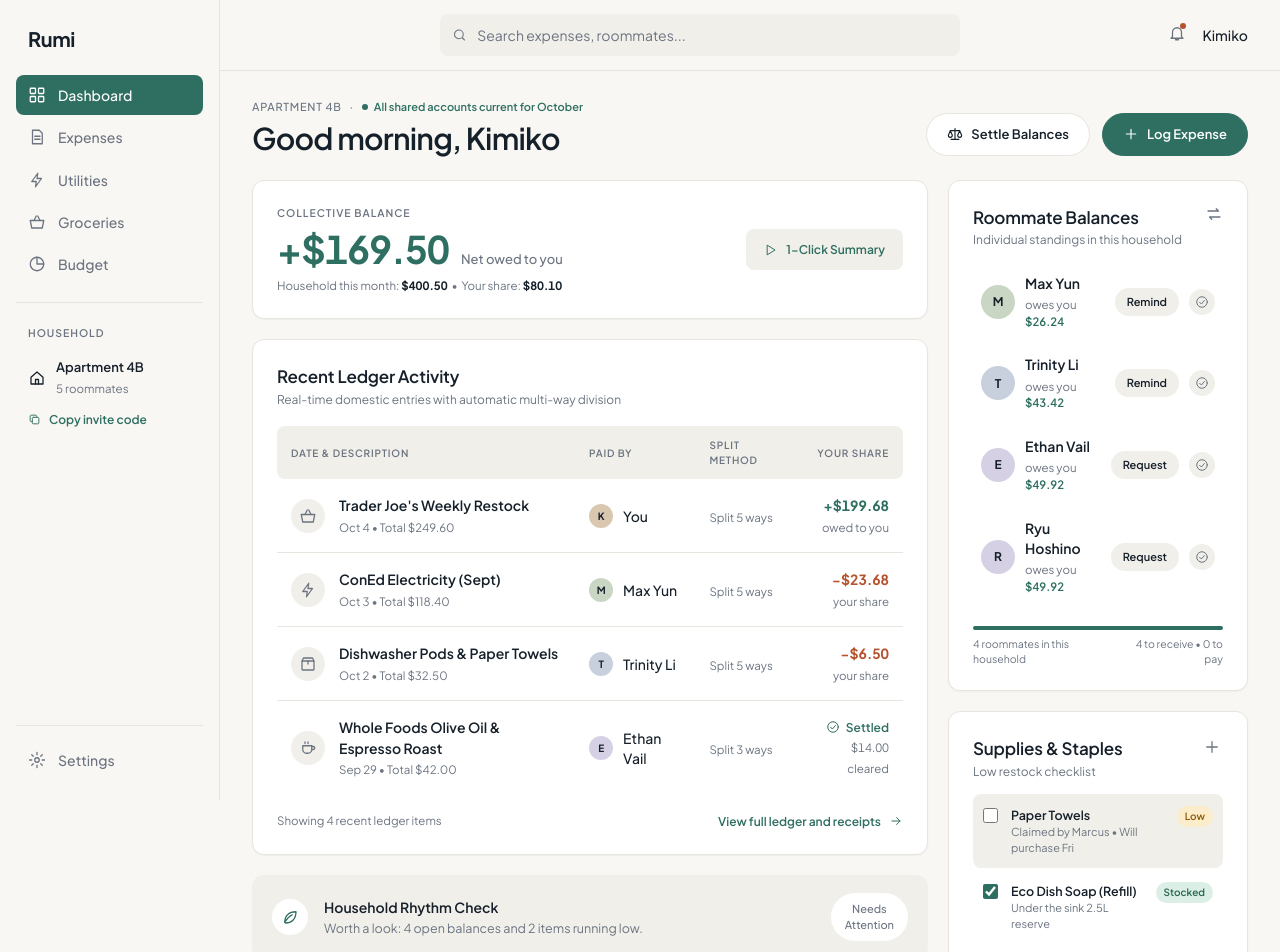
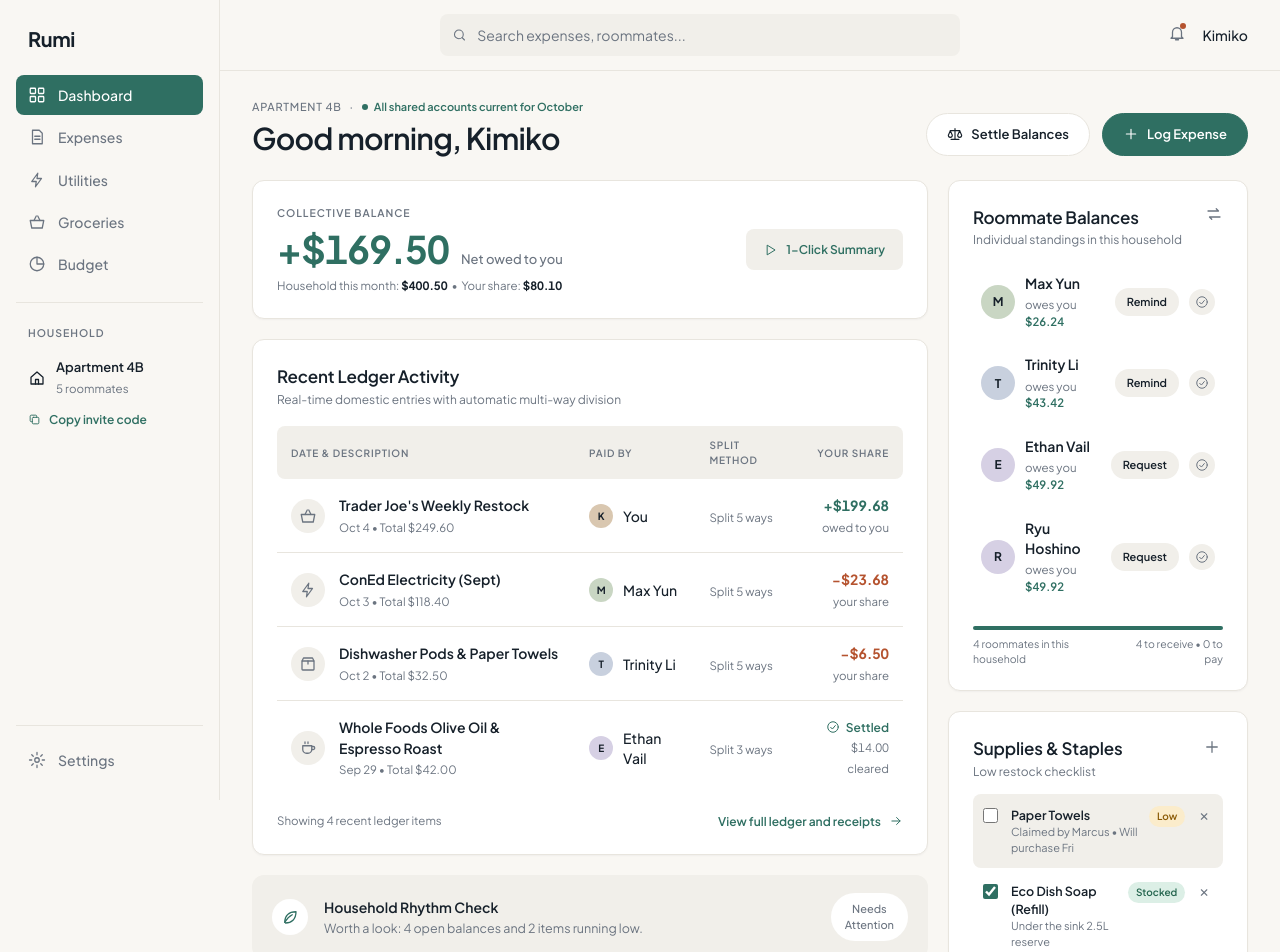
Before and after one commit to k13iko/rumi, a React (Vite) app: page / in a window 1280 px wide. Shown: the top 952 px of the page. Built offline with nearby package versions, Linux system fonts and the light colour scheme.

Commit message:
addded delete option for supplies

```diff
--- a/src/App.tsx
+++ b/src/App.tsx
@@ -98,6 +98,12 @@ export default function App() {
     show(`Added ${name} to the list.`)
   }
 
+  function handleRemoveSupply(supply: Supply) {
+    const before = supplies // remember the list so Undo can restore it
+    setSupplies(supplies.filter((s) => s.id !== supply.id))
+    show(`Removed ${supply.name}.`, { label: 'Undo', onClick: () => setSupplies(before) })
+  }
+
   return (
     <div className="app">
       <Sidebar householdName="Apartment 4B" memberCount={MEMBERS.length} />
@@ -140,7 +146,7 @@ export default function App() {
               <div id="roommates">
                 <Roommates members={MEMBERS} expenses={expenses} net={net} meId={ME} onSettle={handleSettle} onRequest={(m, c, r) => void handleRequest(m, c, r)} />
               </div>
-              <Supplies supplies={supplies} onToggle={handleToggleSupply} onAdd={handleAddSupply} />
+              <Supplies supplies={supplies} onToggle={handleToggleSupply} onAdd={handleAddSupply} onRemove={handleRemoveSupply} />
             </div>
           </div>
         </main>
--- a/src/components/Supplies.tsx
+++ b/src/components/Supplies.tsx
@@ -6,9 +6,10 @@ interface Props {
   supplies: Supply[]
   onToggle: (supply: Supply, inStock: boolean) => void
   onAdd: (name: string, note: string) => void
+  onRemove: (supply: Supply) => void
 }
 
-export function Supplies({ supplies, onToggle, onAdd }: Props) {
+export function Supplies({ supplies, onToggle, onAdd, onRemove }: Props) {
   const [adding, setAdding] = useState(false)
   const [name, setName] = useState('')
   const [note, setNote] = useState('')
@@ -55,6 +56,19 @@ export function Supplies({ supplies, onToggle, onAdd }: Props) {
               {s.note && <small>{s.note}</small>}
             </span>
             <span className={`tag ${s.in_stock ? 'ok' : 'low'}`}>{s.in_stock ? 'Stocked' : 'Low'}</span>
+            {/* preventDefault stops the click from also ticking the checkbox */}
+            <button
+              type="button"
+              className="del"
+              aria-label={`Remove ${s.name}`}
+              title="Remove"
+              onClick={(e) => {
+                e.preventDefault()
+                onRemove(s)
+              }}
+            >
+              ×
+            </button>
           </label>
         ))}
       </div>
--- a/src/styles.css
+++ b/src/styles.css
@@ -1195,3 +1195,23 @@ button:disabled {
   text-decoration: underline;
   cursor: pointer;
 }
+
+/* Room for a 4th column: the delete button */
+.item {
+  grid-template-columns: 18px minmax(0, 1fr) auto auto;
+}
+
+.item .del {
+  font: inherit;
+  font-size: 16px;
+  line-height: 1;
+  color: var(--muted);
+  background: none;
+  border: 0;
+  padding: 0 4px;
+  cursor: pointer;
+}
+
+.item .del:hover {
+  color: var(--owe);
+}
```
